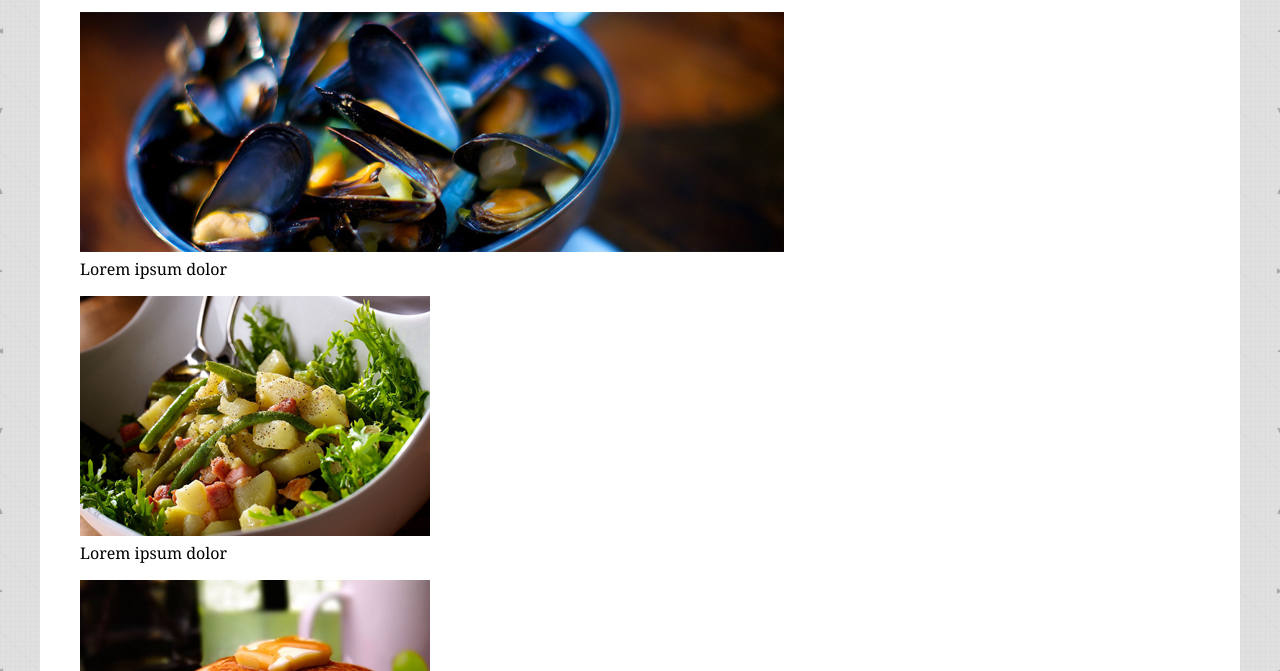
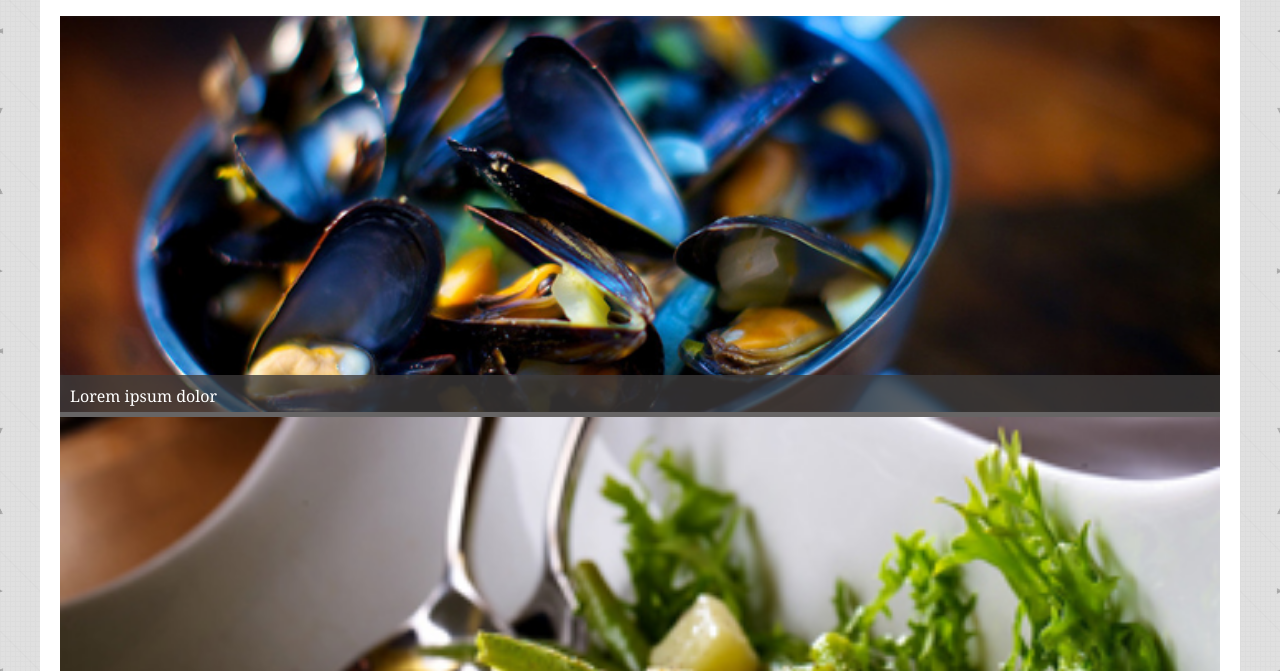
Before and after one commit to carrotcorn/2019-ssd-frontend-Project, a website: page dev/index.html in a window 1280 px wide. Shown: the part 129-800 px from the top of the page. Drawn offline with nearby package versions, Linux system fonts and the light colour scheme; files that its build step writes are made by us from their sources.

Commit message:
image gallery updated

```diff
--- a/dev/index.html
+++ b/dev/index.html
@@ -13,7 +13,7 @@
 
 	<!-- *** IMPORTANT *** DO NOT DELETE OR EDIT THE NEXT LINE OF CODE - IT IS IMPORTANT FOR THE GULP BUILD PROCESS. SEE YOUR INSTRUCTOR FIRST IF YOU WANT TO EDIT OR DELETE THIS LINE -->
 	<!-- <link rel="stylesheet" href="https://maxcdn.bootstrapcdn.com/font-awesome/4.4.0/css/font-awesome.min.css"> -->
-	<link rel="stylesheet" href="styles/styles.css?cb=1572453402365">
+	<link rel="stylesheet" href="styles/styles.css?cb=1572477141866">
 	<!-- <link rel="stylesheet" href="styles/bootstrap.css"> -->
 
 	<!-- Font Awesome links -->
@@ -21,7 +21,7 @@
 	<link rel="stylesheet" href="fontawesome/css/brands.css">
 	<link rel="stylesheet" href="fontawesome/css/solid.css">
 
-	<link rel="stylesheet" href="styles/styles.css?cb=1572472654653">
+	<link rel="stylesheet" href="styles/styles.css?cb=1572477141866">
 	<!-- <link rel="stylesheet" href="https://stackpath.bootstrapcdn.com/bootstrap/4.3.1/css/bootstrap.min.css" integrity="sha384-ggOyR0iXCbMQv3Xipma34MD+dH/1fQ784/j6cY/iJTQUOhcWr7x9JvoRxT2MZw1T" crossorigin="anonymous"> -->
 
 </head>
@@ -209,9 +209,9 @@
 <!-- *** IMPORTANT *** If you do not require the jQuery Library then feel free to delete the next line -->
 <script src="scripts/libs/jquery/jquery-3.4.1.min.js"></script>
 <!-- *** IMPORTANT *** DO NOT DELETE OR EDIT THE NEXT LINE OF CODE - IT IS IMPORTANT FOR THE GULP BUILD PROCESS. SEE YOUR INSTRUCTOR FIRST IF YOU WANT TO EDIT OR DELETE THIS LINE -->
-<script src="scripts/script.min.js?cb=1572472654653"></script>
+<script src="scripts/script.min.js?cb=1572477141866"></script>
 
-<script src="scripts/script.min.js?cb=1572453402365"></script>
+<script src="scripts/script.min.js?cb=1572477141866"></script>
 
 <!-- *** IMPORTANT *** DO NOT ADD ADDITIONAL SCRIPT LINKS HERE...If you want to add additional scripts simply save the script files to the "dev/scripts" directory (for your custom scripts) and the 'dev/scripts/libs' directory for any jQuery plugins or other JavaScript libraries and Gulp will concatenate and minify them into the "script.min.js" file above. See the project instructions for details -->
 </body>
--- a/dev/scss/_main.scss
+++ b/dev/scss/_main.scss
@@ -6,4 +6,35 @@ main {
         margin-top: $padding;
     }
 
+    .gallery{
+        .gallery-item{
+            position: relative;
+
+            figure{
+                display: inline-block;
+                margin: 0;
+                padding: 0;
+                width: 100%;
+
+                img{
+                    display: block;
+                    height: 100%;
+                    width: 100%;
+
+                }
+                figcaption{
+                    position: absolute;
+                    // display: inline-block;
+                    bottom: 0;
+                    left: 0;
+                    width: 100%;
+                    margin: 0;
+                    padding: 10px;
+                    background-color: rgba(61, 58, 58, 0.781);
+                    color: white;
+                }
+            }
+        }
+
+    }
 }
--- a/dev/scss/styles.scss
+++ b/dev/scss/styles.scss
@@ -20,6 +20,7 @@
 @import '_form';
 @import '_nav';
 @import '_hamburger';
+@import '_main';
 @import '_cuisine';
 @import '_cards';
 @import '_recipes';
```
Also changed, not shown: 1 other file.
